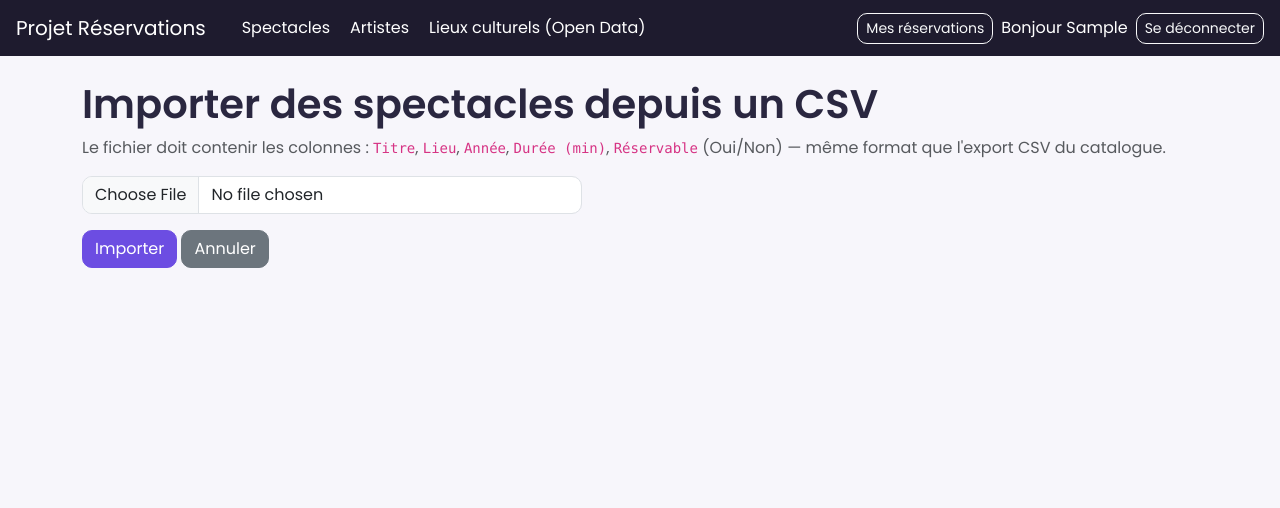
After one commit to mehdichouati/Django_PID, a Django app: page /show/import/csv in a window 1280 px wide. The commit adds this page. Shown: the top 508 px of the page. Run offline with Django 5.2, Linux system fonts and the light colour scheme; the visitor is signed in with stand-in values (Sample User, id 1).

Commit message:
Import CSV du catalogue (symétrique de l'export, protection anti-doublon via slug, réservé admin)

```diff
--- /dev/null
+++ b/reservations/catalogue/templates/catalogue/show_import.html
@@ -0,0 +1,17 @@
+{% extends 'catalogue/base.html' %}
+{% block title %}Importer des spectacles (CSV){% endblock %}
+{% block content %}
+<h1>Importer des spectacles depuis un CSV</h1>
+<p class="text-muted">
+    Le fichier doit contenir les colonnes : <code>Titre</code>, <code>Lieu</code>, <code>Année</code>,
+    <code>Durée (min)</code>, <code>Réservable</code> (Oui/Non) — même format que l'export CSV du catalogue.
+</p>
+<form method="post" enctype="multipart/form-data" style="max-width: 500px;">
+    {% csrf_token %}
+    <div class="mb-3">
+        <input type="file" name="csv_file" accept=".csv" class="form-control" required>
+    </div>
+    <button type="submit" class="btn btn-primary">Importer</button>
+    <a href="{% url 'show_index' %}" class="btn btn-secondary">Annuler</a>
+</form>
+{% endblock %}
--- a/reservations/catalogue/templates/catalogue/show_index.html
+++ b/reservations/catalogue/templates/catalogue/show_index.html
@@ -6,6 +6,9 @@
 <a href="{% url 'show_create' %}" class="btn btn-success mb-3">+ Nouveau spectacle</a>
 {% endif %}
 <a href="{% url 'show_export_csv' %}?q={{ query }}&bookable={{ bookable }}" class="btn btn-outline-secondary mb-3">⬇ Exporter en CSV</a>
+{% if is_admin %}
+<a href="{% url 'show_import_csv' %}" class="btn btn-outline-primary mb-3">⬆ Importer en CSV</a>
+{% endif %}
 <form method="get" class="row g-2 mb-3">
     <div class="col-auto">
         <input type="text" name="q" value="{{ query }}" class="form-control" placeholder="Rechercher un titre...">
--- a/reservations/catalogue/urls_show.py
+++ b/reservations/catalogue/urls_show.py
@@ -6,6 +6,7 @@ urlpatterns = [
     path('create', views.show_create, name='show_create'),
     path('store', views.show_store, name='show_store'),
     path('export/csv', views.show_export_csv, name='show_export_csv'),
+    path('import/csv', views.show_import_csv, name='show_import_csv'),
     path('external/venues', views.external_venues, name='external_venues'),
     path('<int:id>/toggle-bookable', views.show_toggle_bookable, name='show_toggle_bookable'),
     path('<int:id>/review', views.review_store, name='review_store'),
--- a/reservations/catalogue/views.py
+++ b/reservations/catalogue/views.py
@@ -6,12 +6,13 @@ from django.contrib.auth.models import User
 from django.contrib import messages
 from django.core.paginator import Paginator
 from django.utils import timezone
+from django.utils.text import slugify
 from django.db.models import Q, Avg
 from django.contrib.auth.decorators import login_required
 from .decorators import role_required
 from .models import (
     Artist, Role, RoleUser, UserMeta, Type, ArtisteType, Show, ArtisteTypeShow,
-    Representation, Price, Reservation, RepresentationReservation, Review
+    Representation, Price, Reservation, RepresentationReservation, Review, Location
 )
 from .forms import ArtistForm, RegisterForm, ShowForm, ReviewForm, ProfileForm
 
@@ -190,6 +191,56 @@ def show_export_csv(request):
     return response
 
 
+@role_required('admin')
+def show_import_csv(request):
+    """Import de spectacles depuis un fichier CSV (même format que l'export)."""
+    if request.method == 'POST':
+        csv_file = request.FILES.get('csv_file')
+        if not csv_file:
+            messages.error(request, "Merci de sélectionner un fichier CSV.")
+            return redirect('show_import_csv')
+
+        try:
+            data = csv_file.read().decode('utf-8')
+            dataset = tablib.Dataset().load(data, format='csv')
+        except Exception:
+            messages.error(request, "Le fichier CSV n'a pas pu être lu. Vérifiez son format.")
+            return redirect('show_import_csv')
+
+        created_count = 0
+        skipped_count = 0
+        for row in dataset.dict:
+            title = (row.get('Titre') or '').strip()
+            location_name = (row.get('Lieu') or '').strip()
+
+            if not title:
+                skipped_count += 1
+                continue
+
+            slug = slugify(title)
+            if Show.objects.filter(slug=slug).exists():
+                skipped_count += 1
+                continue
+
+            location = Location.objects.filter(designation=location_name).first()
+            bookable_value = str(row.get('Réservable') or '').strip().lower()
+
+            Show.objects.create(
+                title=title,
+                slug=slug,
+                location=location,
+                created_in=row.get('Année') or None,
+                duration=row.get('Durée (min)') or None,
+                bookable=bookable_value in ['oui', 'yes', 'true', '1'],
+            )
+            created_count += 1
+
+        messages.success(request, f"{created_count} spectacle(s) importé(s), {skipped_count} ignoré(s) (titre manquant ou doublon).")
+        return redirect('show_index')
+
+    return render(request, 'catalogue/show_import.html')
+
+
 def external_venues(request):
     """Itération 9 - Consommer une API publique externe (Open Data Ville de Bruxelles)."""
     url = 'https://opendata.brussels.be/api/explore/v2.1/catalog/datasets/lieux_culturels_touristiques_evenementiels_visitbrussels_vbx/records'
```
